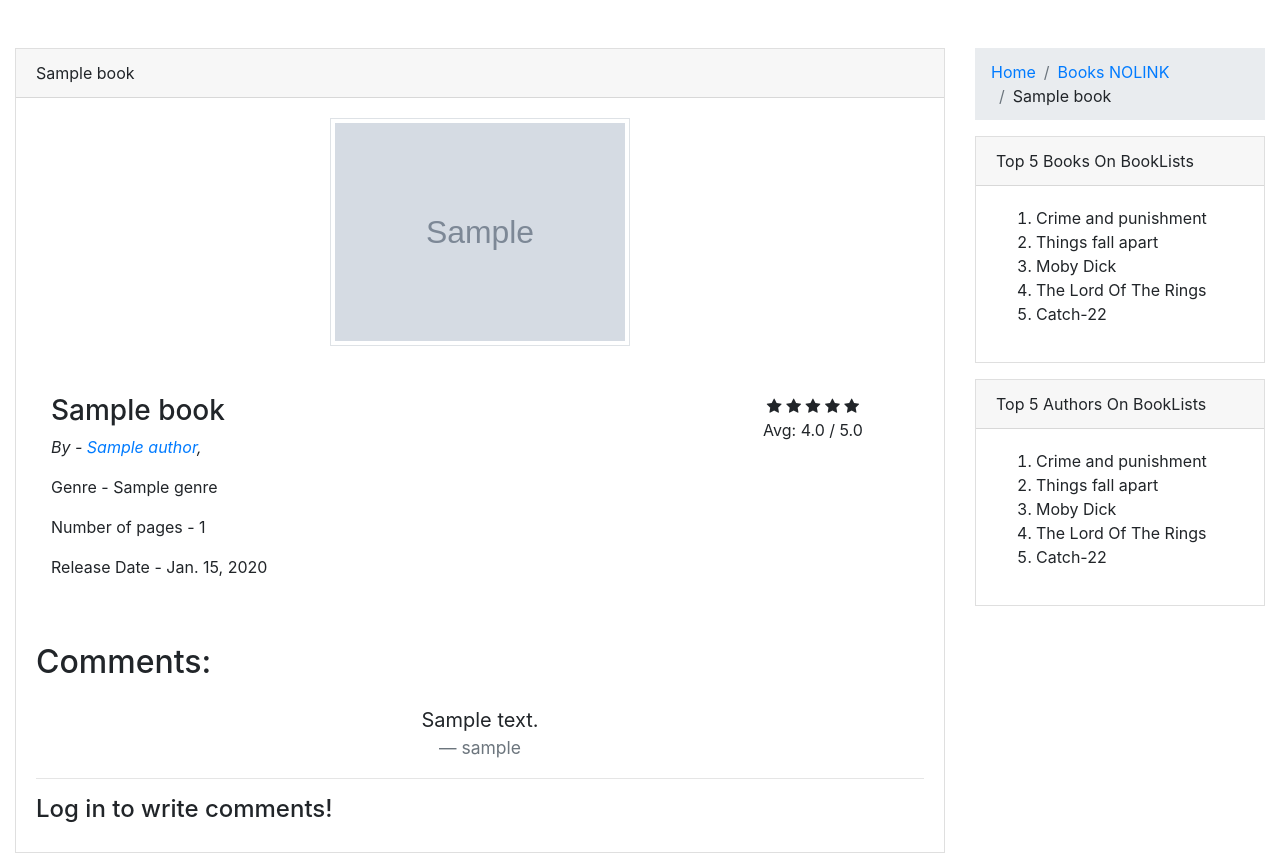
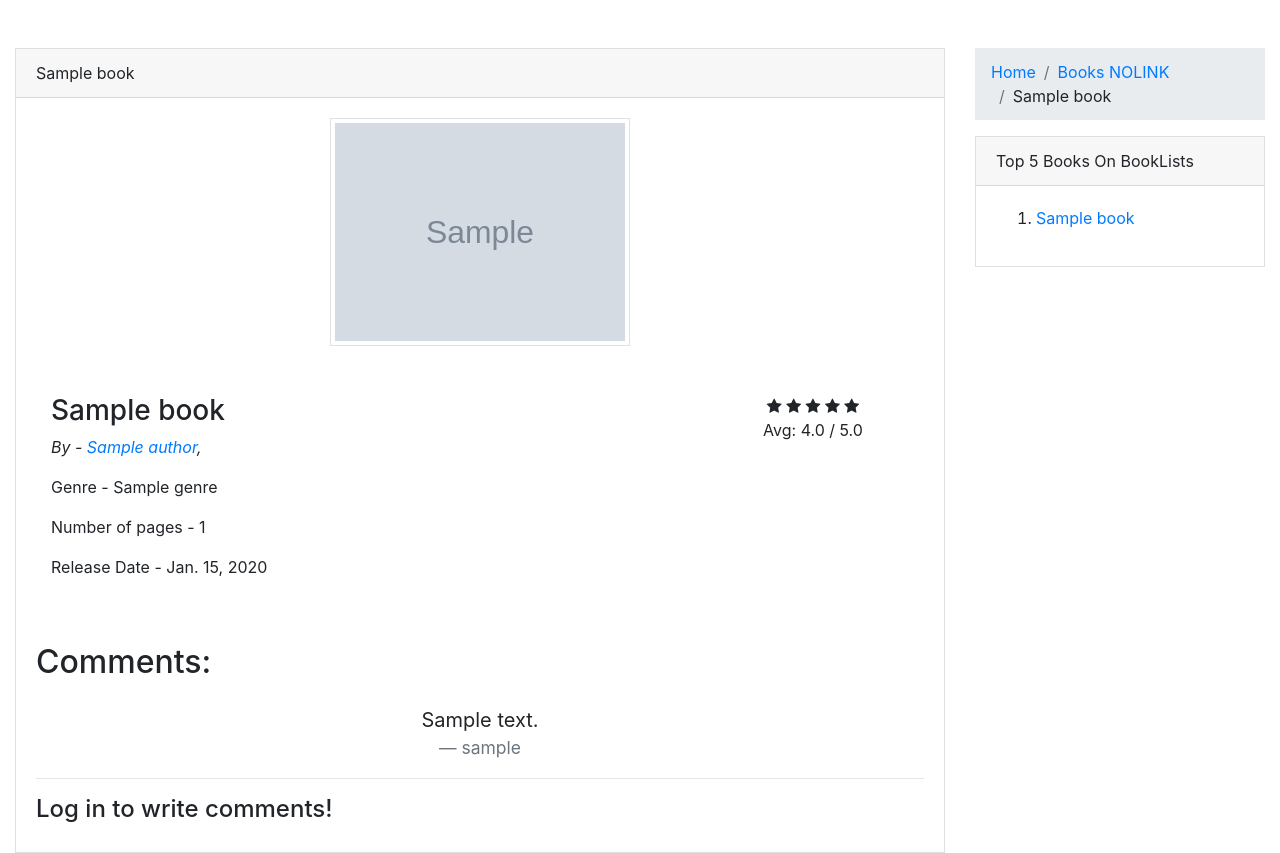
Before and after one commit to Danielius5/WAD_team_assignment, a Django app: a page that uses templates/booklists/layouts/app.html in a window 1280 px wide. Shown: the part 56-909 px from the top of the page. Run offline with Django 3.2, Linux system fonts and the light colour scheme; tables that the repository leaves empty hold one stand-in row (values such as "Sample post"); grey boxes marked "Sample" are stand-in pictures; some libraries are stand-ins or nearby versions.

```diff
--- a/booklists/views.py
+++ b/booklists/views.py
@@ -247,7 +247,7 @@ def search(request):
     authors = Author.objects.filter(query)
     users = User.objects.filter(query_users)
 
-    return render(request, 'booklists/search-results.html', context= {'books' : books, 'authors' : authors, 'users' : users, 'search' : search})
+    return render(request, 'booklists/search-results.html', context= {'books' : books, 'authors' : authors, 'users' : users, 'search' : search}, context_instance=RequestContext(request))
 
 def author_show(request, author_slug):
     author = Author.objects.filter(slug=author_slug).first()
--- a/templates/booklists/layouts/app.html
+++ b/templates/booklists/layouts/app.html
@@ -65,31 +65,13 @@
                 {% endblock %}
                 <div class="card">
                     <div class="card-header">
-                        Top 5 Books On BookLists
-                    </div>
-                    <div class="card-body">
-                        <!-- TODO add missing translations on this page and potentially export to partials -->
-                        <ol>
-                            <li>Crime and punishment</li>
-                            <li>Things fall apart</li>
-                            <li>Moby Dick</li>
-                            <li>The Lord Of The Rings</li>
-                            <li>Catch-22</li>
-                        </ol>
-                    </div>
-                </div>
-
-                <div class="card mt-3">
-                    <div class="card-header">
-                        Top 5 Authors On BookLists
+                        {% translate 'Top 5 Books On BookLists' %}
                     </div>
                     <div class="card-body">
                         <ol>
-                            <li>Crime and punishment</li>
-                            <li>Things fall apart</li>
-                            <li>Moby Dick</li>
-                            <li>The Lord Of The Rings</li>
-                            <li>Catch-22</li>
+                            {% for book in top_5_books %}
+                                <li><a href="{% url 'booklists:show_book' book.slug %}">{{ book.name }}</a></li>
+                            {% endfor %}
                         </ol>
                     </div>
                 </div>
--- /dev/null
+++ b/wad_team_project/context_processors.py
@@ -0,0 +1,6 @@
+from booklists.models import Book, Author
+def add_top_books(request):
+    books = list(Book.objects.order_by('average_rating').filter().all().reverse()[:5])
+    return {
+        'top_5_books' : books,
+    }
--- a/wad_team_project/settings.py
+++ b/wad_team_project/settings.py
@@ -84,6 +84,7 @@ TEMPLATES = [
                 'django.contrib.auth.context_processors.auth',
                 'django.contrib.messages.context_processors.messages',
                 'django.template.context_processors.media',
+                'wad_team_project.context_processors.add_top_books',
             ],
         },
     },
```
